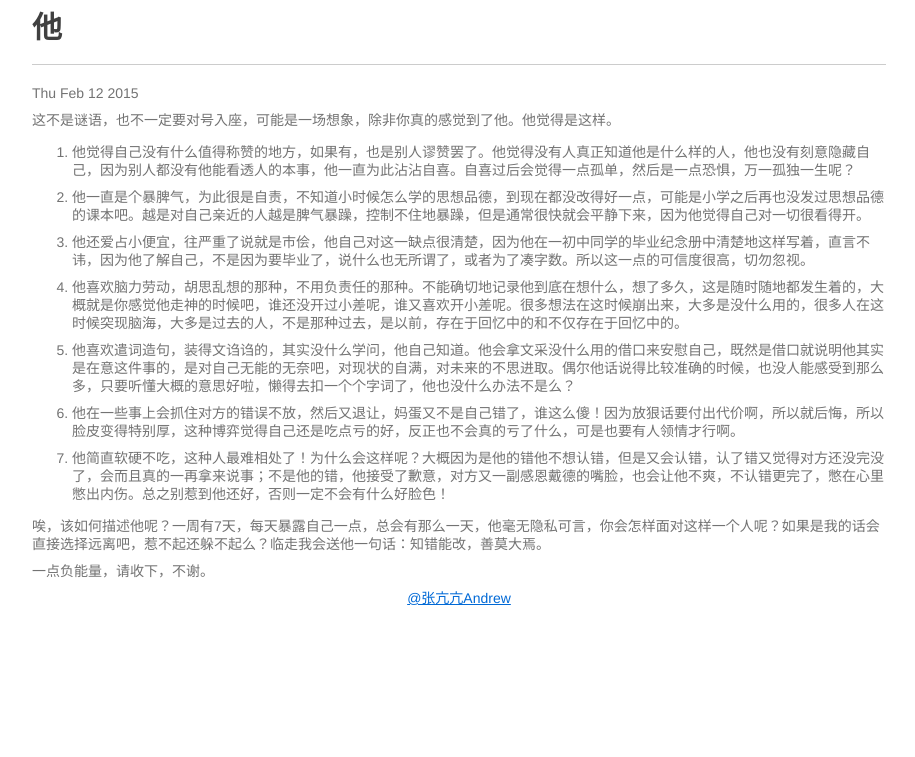
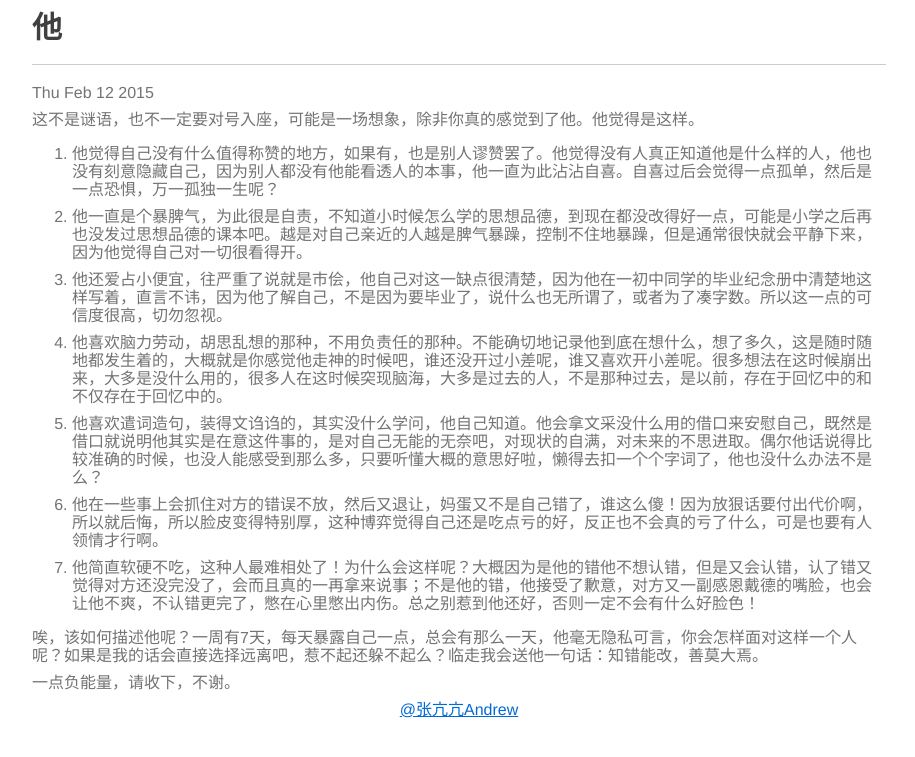
Before and after one commit to zkkandrew/blog-github, a Jekyll site: the page _posts/2015-2-16-他.html, which Jekyll copies as it is, in a window 1280 px wide. Shown: the top 757 px of the page, without its empty margins (181-1096 px from the left). Built offline with Jekyll 4.4.1, drawn with Linux system fonts in a browser that asks for light colours.

Commit message:
change font-size to 16 px

```diff
--- a/_posts/2015-1-31-记一次组会.html
+++ b/_posts/2015-1-31-记一次组会.html
@@ -17,7 +17,7 @@ blockquote {
 }
 body {
     font-family: "Helvetica Neue", Helvetica, "Hiragino Sans GB", Arial, sans-serif;
-    font-size: 13px;
+    font-size: 16px;
     line-height: 18px;
     color: #737373;
     background-color: white;
--- a/_posts/2015-2-16-他.html
+++ b/_posts/2015-2-16-他.html
@@ -17,7 +17,7 @@ blockquote {
 }
 body {
     font-family: "Helvetica Neue", Helvetica, "Hiragino Sans GB", Arial, sans-serif;
-    font-size: 14px;
+    font-size: 16px;
     line-height: 18px;
     color: #737373;
     background-color: white;
```
